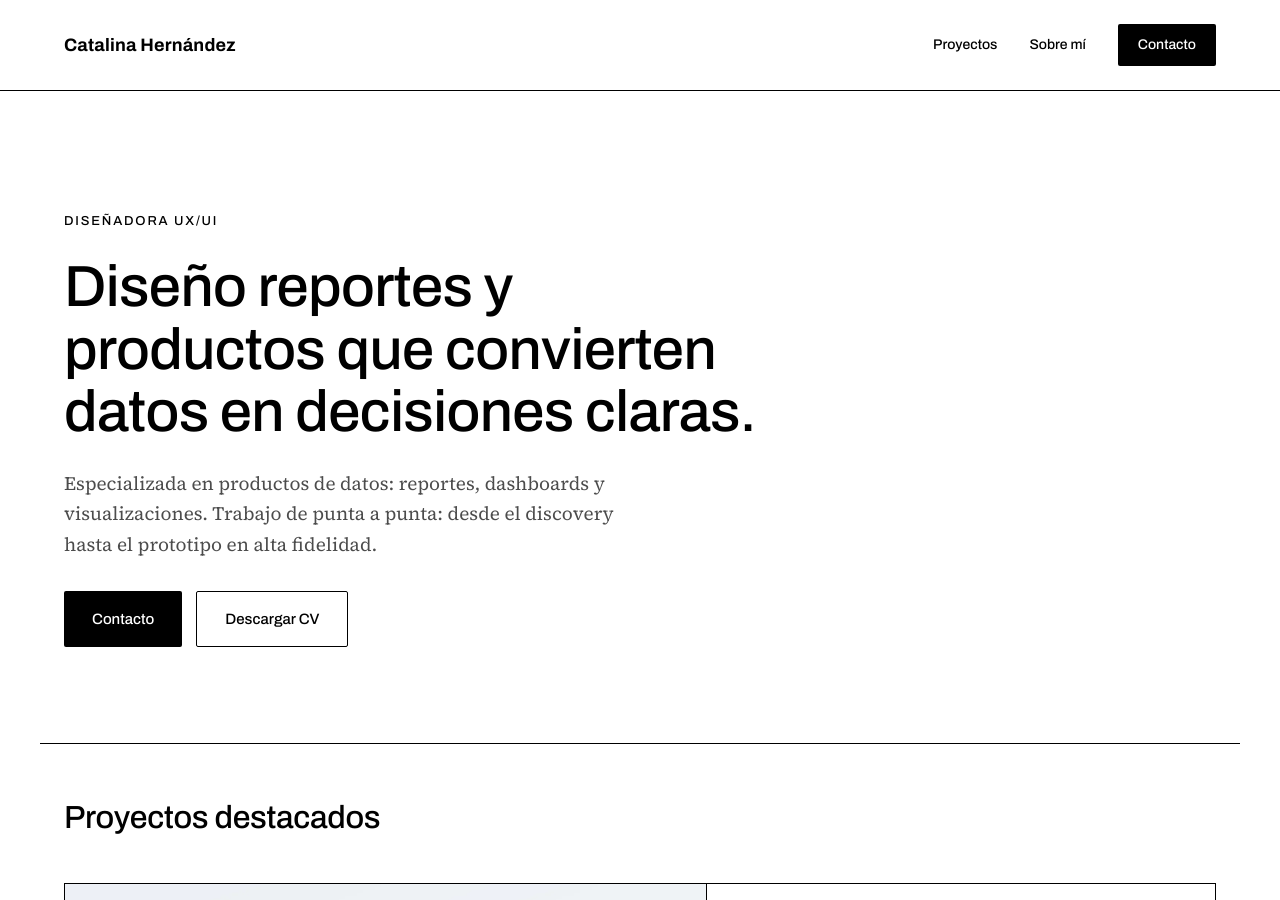
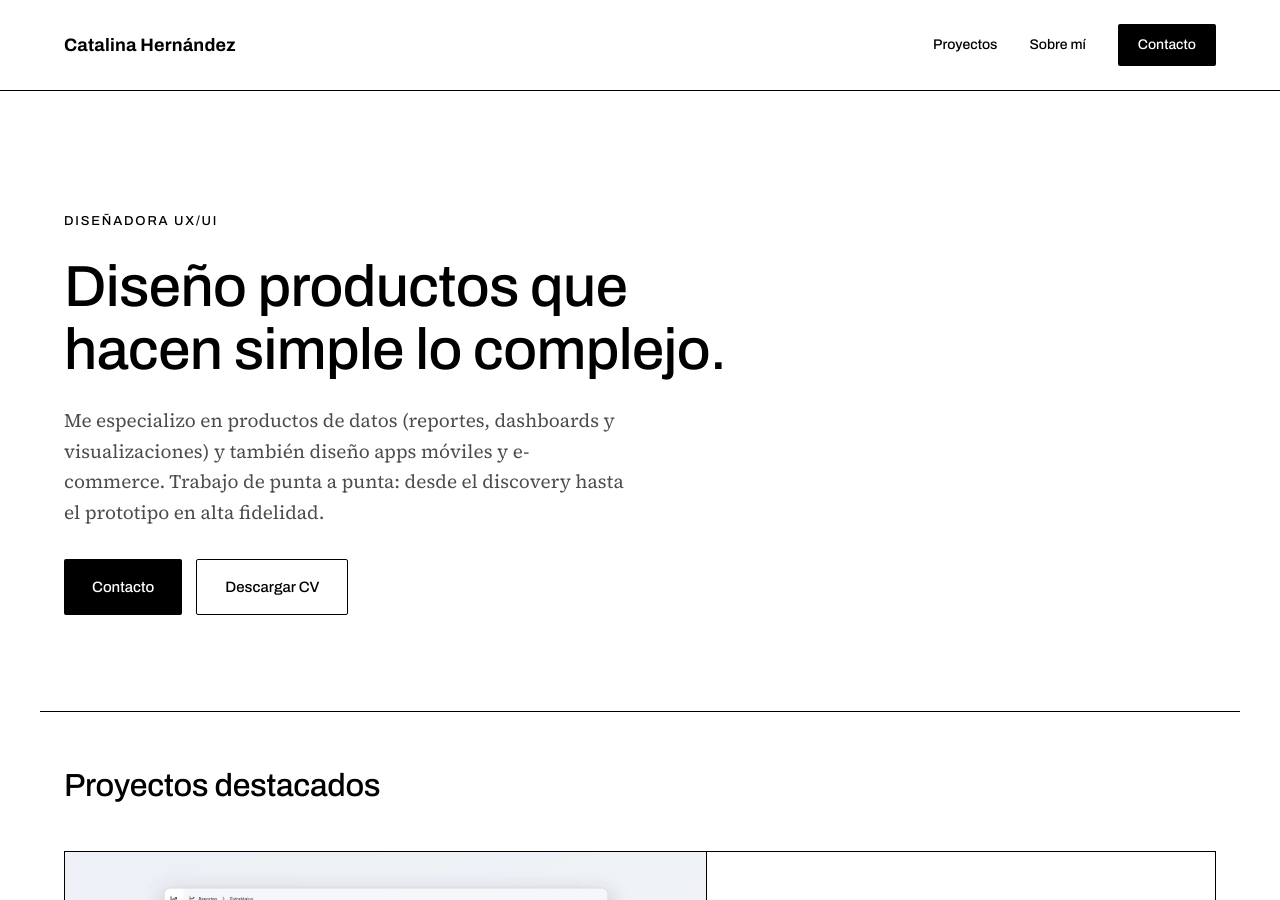
Before and after one commit to cathernandez/cathernandez.github.io, a Jekyll site: the page built from index.html, in a window 1280 px wide and 900 px high. Built offline with Jekyll 4.4.1, drawn with Linux system fonts in a browser that asks for light colours.

Commit message:
Home: nuevo título y bajada, más amplios que solo datos
Co-Authored-By: Claude Opus 5.5 <noreply@anthropic.com>
Claude-Session: https://claude.ai/code/session_01UYqgEbCiSSGF4VPAAjuLQ2

```diff
--- a/_config.yml
+++ b/_config.yml
@@ -1,6 +1,6 @@
 # Configuración del sitio (Jekyll, lo usa GitHub Pages para armar las páginas)
 title: Catalina Hernández
-description: Diseñadora UX/UI especializada en productos de datos.
+description: Diseñadora UX/UI especializada en productos de datos, apps móviles y e-commerce.
 lang: es
 url: "https://cathernandez.github.io"
 baseurl: ""
--- a/index.html
+++ b/index.html
@@ -1,12 +1,12 @@
 ---
 layout: base
-description: Diseñadora UX/UI especializada en productos de datos. Reportes, dashboards y visualizaciones, desde el discovery hasta el prototipo.
+description: Diseñadora UX/UI. Diseño productos que hacen simple lo complejo, con foco en productos de datos y también en apps móviles y e-commerce.
 ---
 
 <section class="contenedor portada-home">
   <span class="etiqueta etiqueta--negra">Diseñadora UX/UI</span>
-  <h1 class="portada-home__titulo">Diseño reportes y productos que convierten datos en decisiones claras.</h1>
-  <p class="portada-home__bajada">Especializada en productos de datos: reportes, dashboards y visualizaciones. Trabajo de punta a punta: desde el discovery hasta el prototipo en alta fidelidad.</p>
+  <h1 class="portada-home__titulo">Diseño productos que hacen simple lo complejo.</h1>
+  <p class="portada-home__bajada">Me especializo en productos de datos (reportes, dashboards y visualizaciones) y también diseño apps móviles y e-commerce. Trabajo de punta a punta: desde el discovery hasta el prototipo en alta fidelidad.</p>
   <div class="botones">
     <a class="boton boton--negro" href="#contacto">Contacto</a>
     <a class="boton boton--borde" href="{{ '/assets/docs/cv-catalina-hernandez.pdf' | relative_url }}" target="_blank" rel="noopener" download>Descargar CV</a>
```
